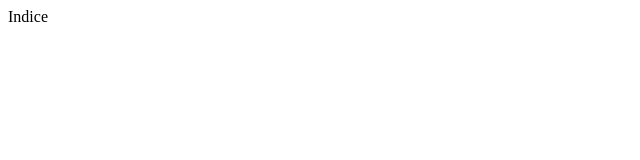
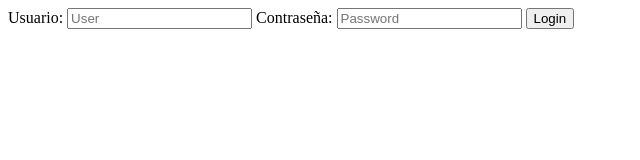
Before and after one commit to a19albamo/CD_Ej_GIT_Alba, a plain HTML site: page index.html in a window 1280 px wide. Shown: the whole page, without its empty margins (0-640 px from the left). Drawn offline with Linux system fonts and the light colour scheme.

Commit message:
Sin logs

```diff
--- a/index.html
+++ b/index.html
@@ -1 +1,17 @@
-Indice
+<html>
+
+<head>
+<title>Índice</title>
+</head>
+
+<body>
+<form>
+<label>Usuario: </label>
+<input type="text" placeholder="User" name="username" required>
+<label>Contraseña: </label>
+<input type="password" placeholder="Password" name="password" required>
+<button type="submit">Login</button>
+</form>
+</body>
+
+</html>
```
Also changed, not shown: 1 other file.
